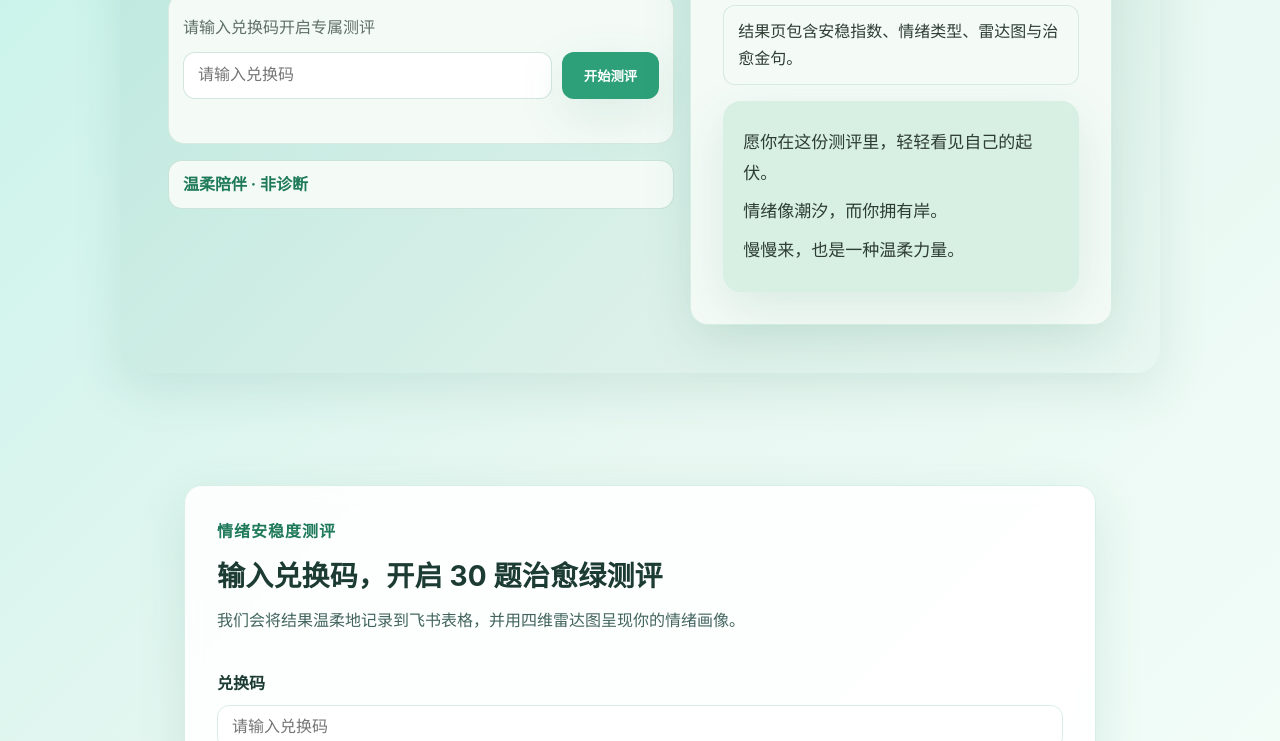
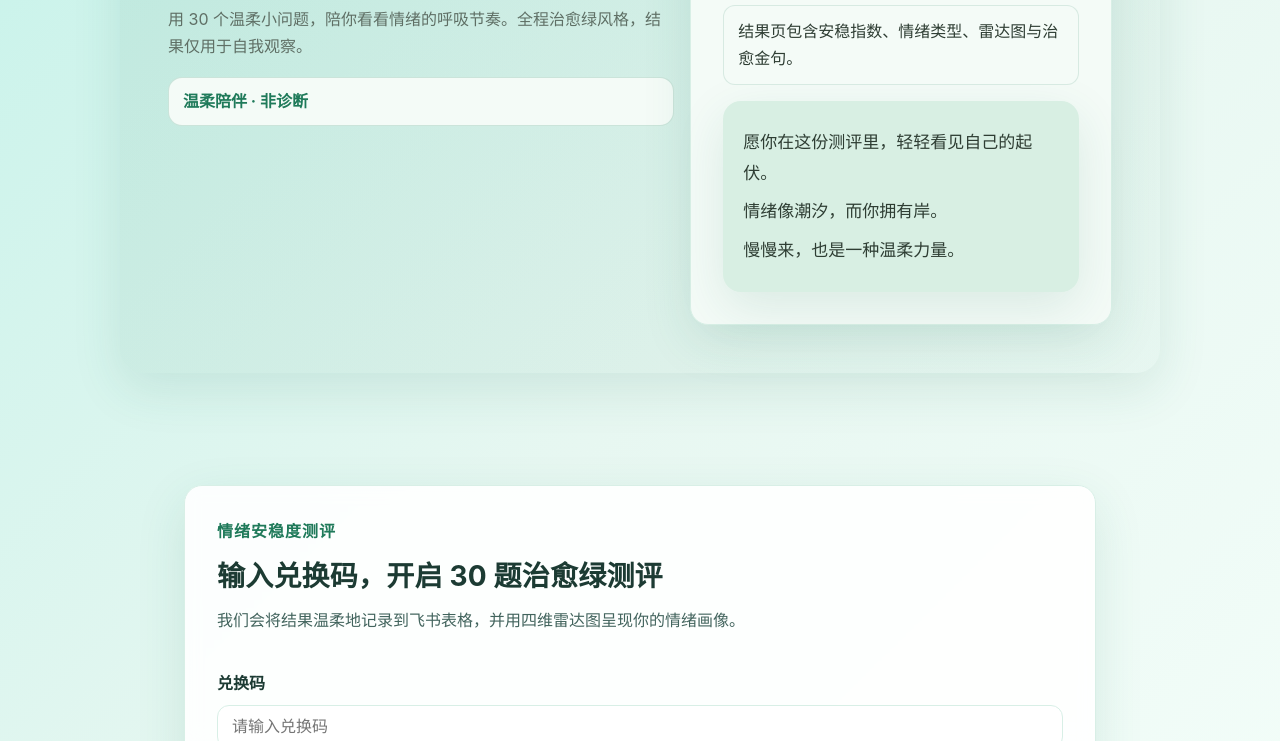
Before and after one commit to mento-lin/codex-demo, a website: page emotion_test/index.html in a window 1280 px wide. Shown: the part 359-1100 px from the top of the page. Drawn offline with Linux system fonts and the light colour scheme.

Commit message:
Update index.html

```diff
--- a/emotion_test/index.html
+++ b/emotion_test/index.html
@@ -12,14 +12,6 @@
       <div class="grid">
         <h1 class="hero-title">情绪安稳度测评</h1>
         <p class="hero-subtitle">用 30 个温柔小问题，陪你看看情绪的呼吸节奏。全程治愈绿风格，结果仅用于自我观察。</p>
-        <div class="redeem-box">
-          <label for="redeem-code-input" class="meta-line">请输入兑换码开启专属测评</label>
-          <div class="redeem-row">
-            <input id="redeem-code-input" type="text" placeholder="请输入兑换码" aria-label="兑换码" />
-            <button id="start-test-btn" class="btn-primary">开始测评</button>
-          </div>
-          <p id="redeem-message" class="redeem-message" aria-live="polite"></p>
-        </div>
         <div class="grid" style="gap: 10px;">
           <div class="type-pill">温柔陪伴 · 非诊断</div>
         </div>
```
